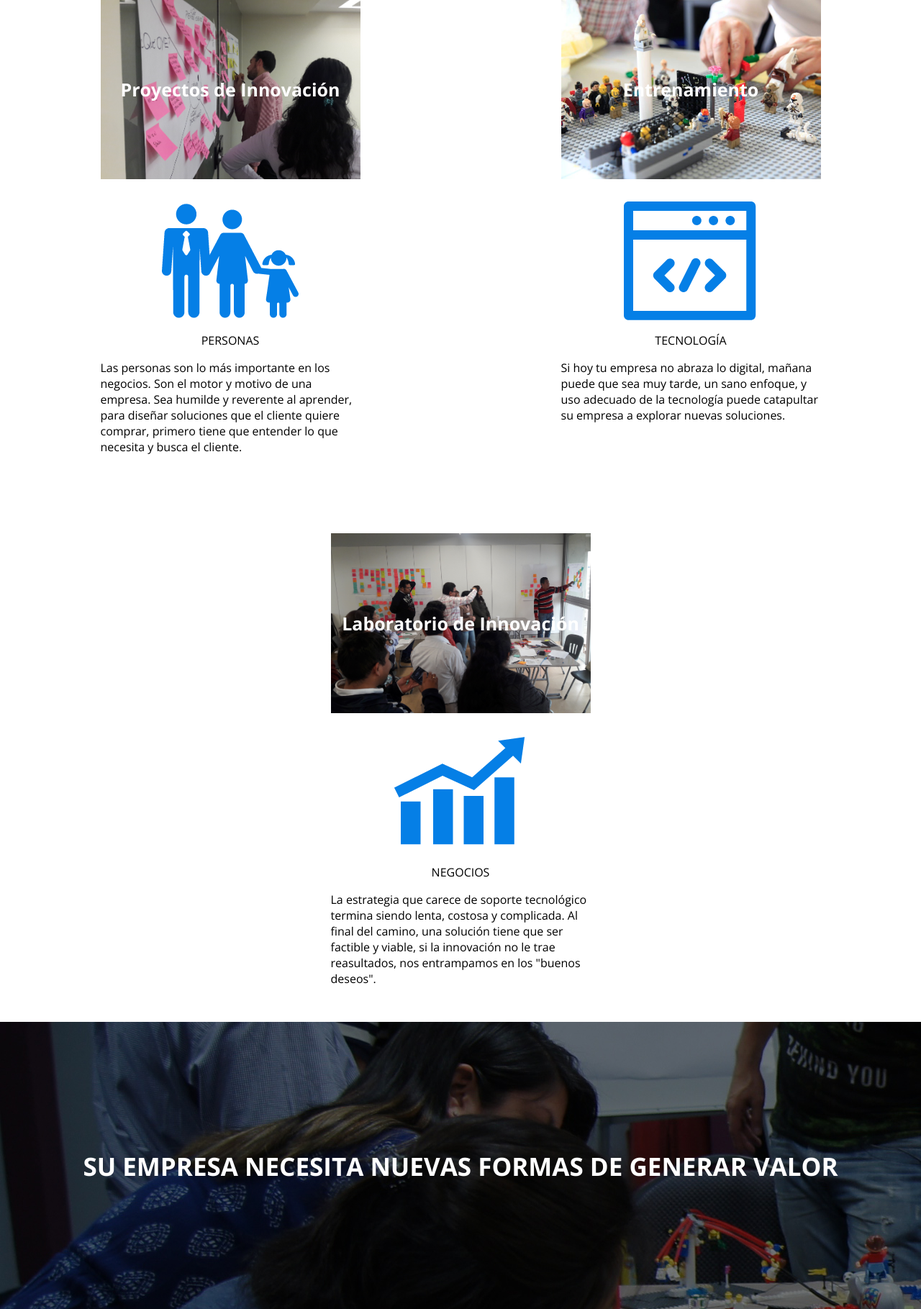
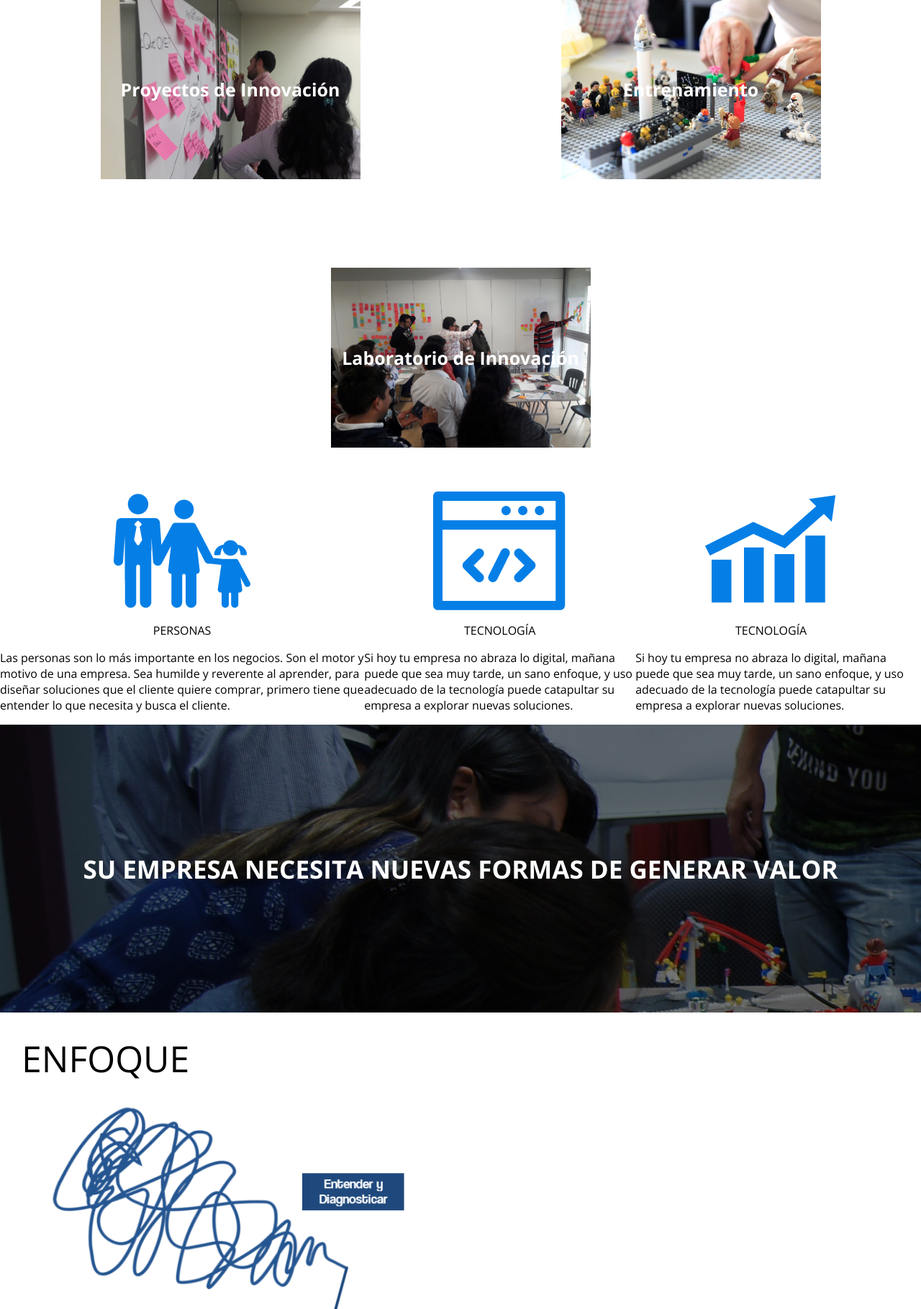
Before and after one commit to brunoliu01/lapsus, a PHP site: page /index.html in a window 1280 px wide. Shown: the part 842-2661 px from the top of the page at 72% size. Run offline with PHP 8.4, Linux system fonts and the light colour scheme.

Commit message:
continuan los cambios del responsive

```diff
--- a/entrenamiento.html
+++ b/entrenamiento.html
@@ -72,5 +72,7 @@
 				</p>
 		</section>
 		</div>
+		<script src="https://code.jquery.com/jquery-latest.js"></script>
+		<script src="js/script.js"></script>
 </body>
 </html>
--- a/formulario.html
+++ b/formulario.html
@@ -47,6 +47,7 @@
             </div>
 		</form>
 	</div>
-
+	<script src="https://code.jquery.com/jquery-latest.js"></script>
+		<script src="js/script.js"></script>
 </body>
 </html>
--- a/index.html
+++ b/index.html
@@ -82,11 +82,7 @@
 					</div>
 				</a>
 			</div>
-			<img class="img-second" src="img/personas.png">
-				<p class="paragraph-center">PERSONAS</p>
-				<P>Las personas son lo más importante en los negocios. Son el motor y motivo de una empresa. Sea humilde y reverente al aprender, para diseñar soluciones que el cliente quiere comprar, primero tiene que entender lo que necesita y busca el cliente.</P>
 		</div>
-
 			<div class="sub-container">
 				<div class="img-container">
 				<a href="entrenamiento.html">
@@ -95,9 +91,6 @@
 					</div>
 				</a>
 				</div>
-			<img class="img-second" src="img/Tecnologia.png">
-				<p class="paragraph-center">TECNOLOGÍA</p>
-				<P>Si hoy tu empresa no abraza lo digital, mañana puede que sea muy tarde, un sano enfoque, y uso adecuado de la tecnología puede catapultar su empresa a explorar nuevas soluciones.</P>
 			</div>
 			<div class="sub-container">
 				<div class="img-container">
@@ -107,10 +100,25 @@
 					</a>
 				</div>
 			</div>
+	</section>
+	<section class="img-blue">
+		<div>
+			<img class="img-second" src="img/personas.png">
+			<p class="paragraph-center">PERSONAS</p>
+			<P>Las personas son lo más importante en los negocios. Son el motor y motivo de una empresa. Sea humilde y reverente al aprender, para diseñar soluciones que el cliente quiere comprar, primero tiene que entender lo que necesita y busca el cliente.</P>
+		</div>
+		<div>
+			<img class="img-second" src="img/Tecnologia.png">
+			<p class="paragraph-center">TECNOLOGÍA</p>
+			<P>Si hoy tu empresa no abraza lo digital, mañana puede que sea muy tarde, un sano enfoque, y uso adecuado de la tecnología puede catapultar su empresa a explorar nuevas soluciones.</P>
+
+		</div>
+		<div>
 			<img class="img-second" src="img/Negocios.png">
-					<p class="paragraph-center">NEGOCIOS</p>
-					<P>La estrategia que carece de soporte tecnológico termina siendo lenta, costosa y complicada. Al final del camino, una solución tiene que ser factible y viable, si la innovación no le trae reasultados, nos entrampamos en los "buenos deseos".</P>
-			</div>
+			<p class="paragraph-center">TECNOLOGÍA</p>
+			<P>Si hoy tu empresa no abraza lo digital, mañana puede que sea muy tarde, un sano enfoque, y uso adecuado de la tecnología puede catapultar su empresa a explorar nuevas soluciones.</P>
+
+		</div>
 	</section>
 	<section>
 		<div class="parallax">
--- a/js/script.js
+++ b/js/script.js
@@ -2,13 +2,6 @@
 //este código es para hacer el slider con slick
 
 $(document).ready(function(){
-	$(".slideshow").slick({
-		infinite: true,
-	    dots: true,
-	    slidesToScroll: 1,
-	    autoplay: true,
-	    autoplaySpeed: 3000
-	});
 	var a = $('.cont-slider').height();
 //este script sirve para hacer el menu hamburguesa
 //"hamburguer" es el ícono al que le daré clic y "navegation-2 ul" es a lo que le daré la nueva clase "trans"
@@ -32,4 +25,13 @@ $(document).ready(function(){
 	    $("html,body").animate({scrollTop: a + $('.serv').height() + $('.section-1').height()  +$('.parallax').height() + $('.enfoque-text').height() + $('.enfoque').height() + $('.nov-section').height() + $('.client-text').height() + $('.clientes').height() -78 },600);
 	});
 
+	$(".slideshow").slick({
+		infinite: true,
+	    dots: true,
+	    slidesToScroll: 1,
+	    autoplay: true,
+	    autoplaySpeed: 3000
+	});
+
+
 });
--- a/laboratorio.html
+++ b/laboratorio.html
@@ -48,5 +48,7 @@
             Si en su propia oficina le es difícil o muy costoso tener este espacio, nosotros le brindamos el servicio.
 		</p>
 	</section>
+	<script src="https://code.jquery.com/jquery-latest.js"></script>
+	<script src="js/script.js"></script>
 </body>
 </html>
--- a/nosotros.html
+++ b/nosotros.html
@@ -48,5 +48,8 @@
 					La estrategia que carece de soporte tecnológico termina siendo lenta, costosa y complicada. Al final del camino una solución tiene que ser factible y viable, si la innovación no le trae resultados, nos entrampamos en los “buenos deseos”.
 				</p>
 			</div>
+		<script src="https://code.jquery.com/jquery-latest.js"></script>
+		<script src="js/script.js"></script>
+
 </body>
 </html>
--- a/proyectos.html
+++ b/proyectos.html
@@ -44,5 +44,7 @@
 			¿Una cultura se construye en un año? <br>piense en mediano plazo. La transformación de su negocio no puede ser solo tener presencia digital; si no empieza a cambiar la cultura de su organización ninguna transformación es sostenible. Colabore con Startups, forme intraemprendedores y contrauya las bases que hagan que su organización subsista.
 		</p>
 	</section>
+	<script src="https://code.jquery.com/jquery-latest.js"></script>
+		<script src="js/script.js"></script>
 </body>
 </html>
--- a/style.css
+++ b/style.css
@@ -379,6 +379,11 @@ iframe {
 	font-size: 40px;
 }
 
+.img-blue {
+	display: flex;
+	margin-right: 20px;
+}
+
 @media (max-width: 860px) {
 	.hamburguer {
 		display: block;
```
Also changed, not shown: nosotros.css (+9 -0 lines).
